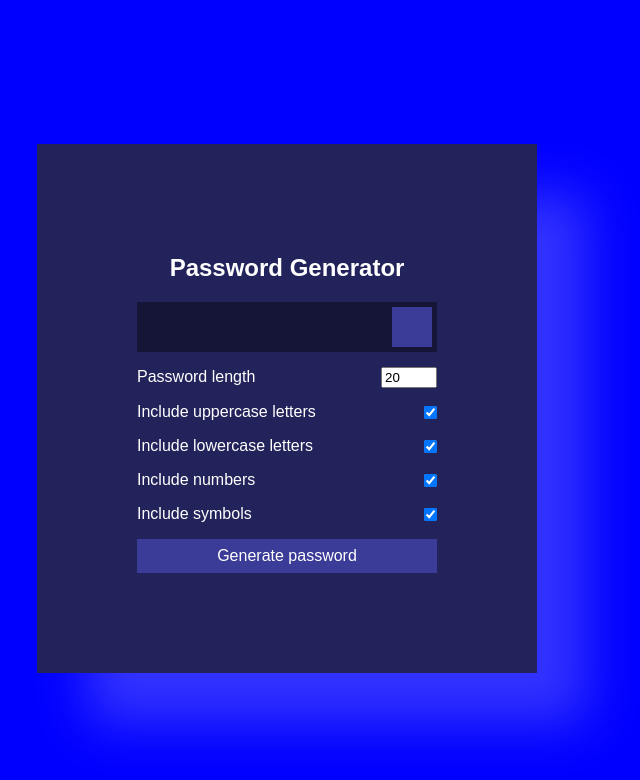
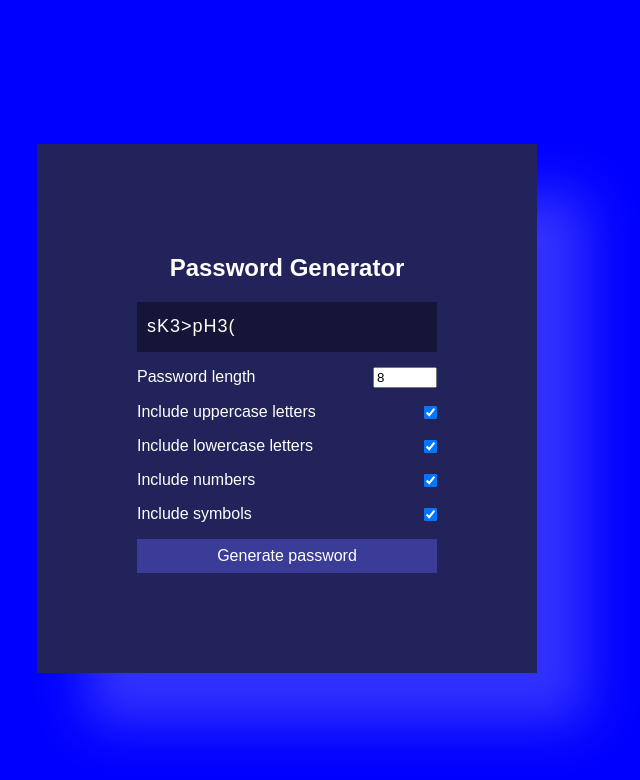
Before and after one commit to TheHalfrican/Random-Password-Generator, a plain HTML site: page index.html in a window 1280 px wide. Both pictures are taken after a click on the button "Generate password". Shown: the whole page, without its empty margins (353-993 px from the left). Drawn offline with Linux system fonts and the light colour scheme.

Commit message:
Wrote fully functioning password generator in JS file. User options included.

```diff
--- a/index.html
+++ b/index.html
@@ -14,14 +14,11 @@
 	<h2>Password Generator</h2>
 	<div class="result-container">
 		<span id="result"></span>
-		<button class="btn" id="clipboard">
-			<i class="far fa-clipboard"></i>
-		</button>
 	</div>
 	<div class="settings">
 		<div class="setting">
 			<label>Password length</label>
-			<input type="number" id="length" min='4' max='20' value='20' />
+			<input type="number" id="length" min='8' max='128' value='8' />
 		</div>
 		<div class="setting">
 			<label>Include uppercase letters</label>
--- a/script.js
+++ b/script.js
@@ -0,0 +1,65 @@
+const resultEl = document.getElementById('result');
+const lengthEl = document.getElementById('length');
+const uppercaseEl = document.getElementById('uppercase');
+const lowercaseEl = document.getElementById('lowercase');
+const numbersEl = document.getElementById('numbers');
+const symbolsEl = document.getElementById('symbols');
+const generateEl = document.getElementById('generate');
+const clipboard = document.getElementById('clipboard');
+
+const randomFunc = {
+	lower: getRandomLower,
+	upper: getRandomUpper,
+	number: getRandomNumber,
+	symbol: getRandomSymbol
+}
+
+generate.addEventListener('click', () => {
+	const length = +lengthEl.value;
+	const hasLower = lowercaseEl.checked;
+	const hasUpper = uppercaseEl.checked;
+	const hasNumber = numbersEl.checked;
+	const hasSymbol = symbolsEl.checked;
+
+	resultEl.innerText = generatePassword(hasLower, hasUpper, hasNumber, hasSymbol, length);
+});
+
+function generatePassword(lower, upper, number, symbol, length) {
+	let generatedPassword = '';
+	const typesCount = lower + upper + number + symbol;
+	const typesArr = [{lower}, {upper}, {number}, {symbol}].filter(item => Object.values(item)[0]);
+
+
+	if(typesCount === 0) {
+		return '';
+	}
+
+	// create a loop
+	for(let i=0; i<length; i+=typesCount) {
+		typesArr.forEach(type => {
+			const funcName = Object.keys(type)[0];
+			generatedPassword += randomFunc[funcName]();
+		});
+	}
+
+	const finalPassword = generatedPassword.slice(0, length);
+
+	return finalPassword;
+}
+
+function getRandomLower() {
+	return String.fromCharCode(Math.floor(Math.random() * 26) + 97);
+}
+
+function getRandomUpper() {
+	return String.fromCharCode(Math.floor(Math.random() * 26) + 65);
+}
+
+function getRandomNumber() {
+	return +String.fromCharCode(Math.floor(Math.random() * 10) + 48);
+}
+
+function getRandomSymbol() {
+	const symbols = '!@#$%^&*(){}[]=<>/,.'
+	return symbols[Math.floor(Math.random() * symbols.length)];
+}
```
